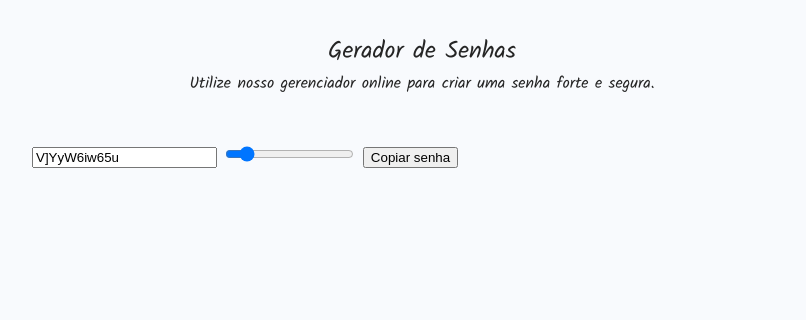
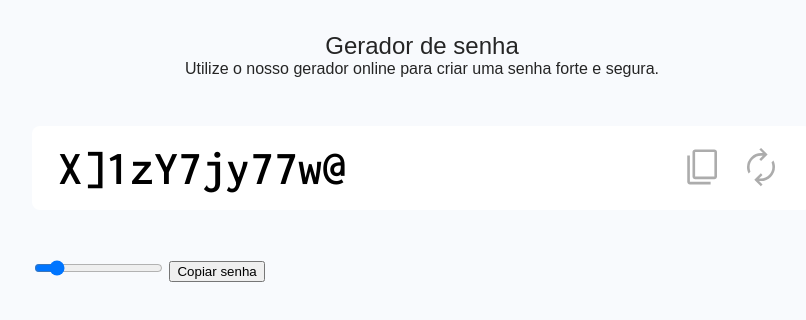
Before and after one commit to MelissaSayuri/Code-Study, a plain HTML site: page Códigos da Aula SamuraiDev/Gerador de Senhas/index.html in a window 1280 px wide. Shown: the whole page, without its empty margins (218-1024 px from the left). Drawn offline with Linux system fonts and the light colour scheme.

Commit message:
Add files via upload

```diff
--- a/Códigos da Aula SamuraiDev/Gerador de Senhas/index.html
+++ b/Códigos da Aula SamuraiDev/Gerador de Senhas/index.html
@@ -2,11 +2,12 @@
 <html lang="en">
   <head>
     <meta charset="UTF-8" />
+    <meta http-equiv="X-UA-Compatible" content="IE=edge" />
     <meta name="viewport" content="width=device-width, initial-scale=1.0" />
     <link rel="preconnect" href="https://fonts.googleapis.com" />
     <link rel="preconnect" href="https://fonts.gstatic.com" crossorigin />
     <link
-      href="https://fonts.googleapis.com/css2?family=Kalam:wght@300;400;700&display=swap"
+      href="https://fonts.googleapis.com/css2?family=Inconsolata:wght@600&family=Inter:wght@400;600&display=swap"
       rel="stylesheet"
     />
     <link rel="stylesheet" href="reset.css" />
@@ -16,58 +17,72 @@
   <body>
     <main>
       <section class="hero">
-        <h1 class="title">Gerador de Senhas</h1>
+        <h1 class="title">Gerador de senha</h1>
         <p class="subtitle">
-          Utilize nosso gerenciador online para criar uma senha forte e segura.
+          Utilize o nosso gerador online para criar uma senha forte e segura.
         </p>
       </section>
 
-      <input type="text" name="password" id="password" />
+      <section class="box">
+        <div class="password">
+          <div class="text">
+            <input type="text" name="password" id="password" />
+          </div>
+          <div class="actions">
+            <button id="copy-1">
+              <img src="copy.svg" width="42" />
+            </button>
+            <button id="renew">
+              <img src="renew.svg" width="42" />
+            </button>
+          </div>
+        </div>
+      </section>
 
       <input
         type="range"
         name="password-length"
         id="password-length"
-        value="11"
+        value="12"
         min="4"
         max="64"
       />
 
-      <button id="copy">Copiar senha</button>
+      <button id="copy-2">Copiar senha</button>
     </main>
     <script>
-      const inputEl = document.querySelector("#password");
+      const inputEl = document.querySelector("#password")
 
-      let passwordLength = 11;
+      let passwordLength = 12
 
       function generatePassword() {
         const chars =
-          "abcdefghijklmnopqrstuvwxyzABCDEFGHIJKLMNOPQRSTUVWXYZ123456789?!@&()[]";
+          "abcdefghjkmnpqrstuvwxyzABCDEFGHJKLMNPQRSTUVWXYZ123456789?!@&*()[]"
 
-        let password = "";
+        let password = ""
 
         for (let i = 0; i < passwordLength; i++) {
-          const randomNumber = Math.floor(Math.random() * chars.length);
-          password += chars.substring(randomNumber, randomNumber + 1);
+          const randomNumber = Math.floor(Math.random() * chars.length)
+          password += chars.substring(randomNumber, randomNumber + 1)
         }
 
-        inputEl.value = password;
+        inputEl.value = password
       }
 
       function copy() {
-        navigator.clipboard.writeText(inputEl.value);
+        navigator.clipboard.writeText(inputEl.value)
       }
 
-      const passwordLengthEl = document.querySelector("#password-length");
+      const passwordLengthEl = document.querySelector("#password-length")
       passwordLengthEl.addEventListener("input", function () {
-        passwordLength = passwordLengthEl.value;
-        generatePassword();
-      });
+        passwordLength = passwordLengthEl.value
+        generatePassword()
+      })
 
-      const copyButtonEl = document.querySelector("#copy");
-      copyButtonEl.addEventListener("click", copy);
+      document.querySelector("#copy-1").addEventListener("click", copy)
+      document.querySelector("#copy-2").addEventListener("click", copy)
 
-      generatePassword();
+      generatePassword()
     </script>
   </body>
 </html>
--- a/Códigos da Aula SamuraiDev/Gerador de Senhas/style.css
+++ b/Códigos da Aula SamuraiDev/Gerador de Senhas/style.css
@@ -23,3 +23,42 @@ main {
     font-size: 1.125rem;
     color: #828282;
 }
+
+.box {
+    background: #fff;
+    box-shadow: 0 1px 2px rgba(132, 148, 165. 0.25);
+    border-radius: 8px;
+    margin-bottom: 3rem;
+}
+
+.password {
+    display: flex;
+    align-items: center;
+    padding: 1rem 1.5rem;
+}
+
+.password .text {
+    flex: 1;
+}
+.password .text input {
+    font-family: "Inconsolata", serif;
+  font-size: 3rem;
+  border: none;
+  outline: none;
+  cursor: default;
+  height: 52px;
+  width: 100%;
+  transition: all 0.2s;
+  -webkit-user-select: none;
+  -moz-user-select: none;
+  -ms-user-select: none;
+  user-select: none;
+}
+
+.password .actions button {
+    background-color: transparent;
+    border: none;
+    cursor: pointer;
+    opacity: 0.7;
+    transition: opacity 0.2s;
+}
```
Also changed, not shown: Códigos da Aula SamuraiDev/Gerador de Senhas/copy.svg (added), Códigos da Aula SamuraiDev/Gerador de Senhas/renew.svg (added).
